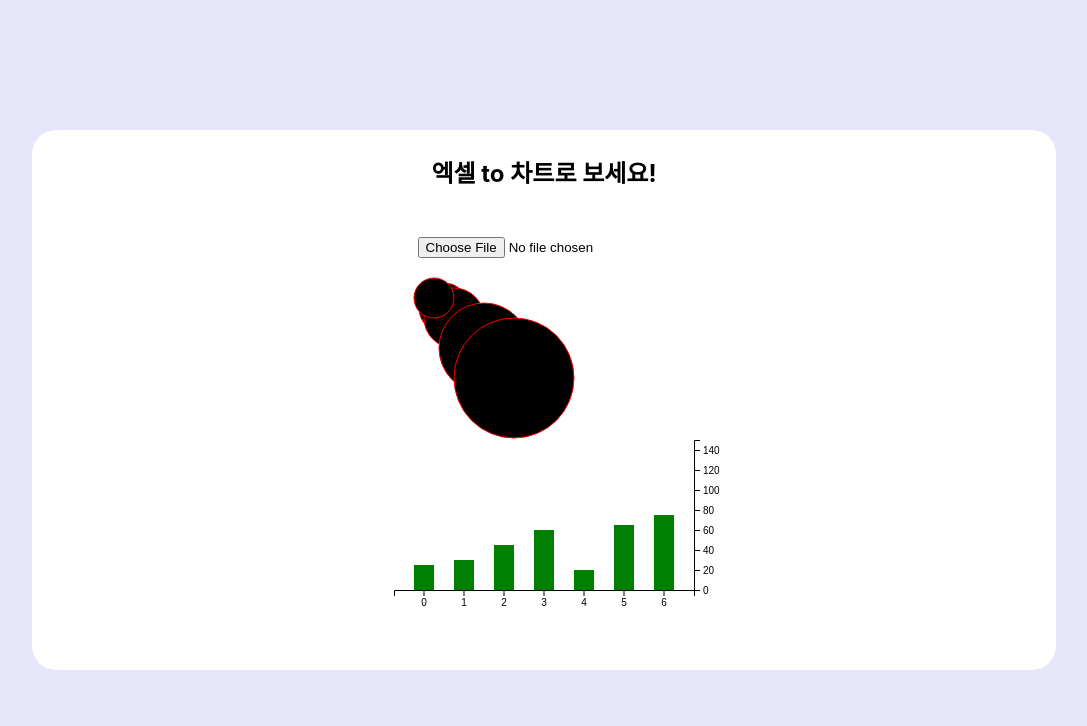
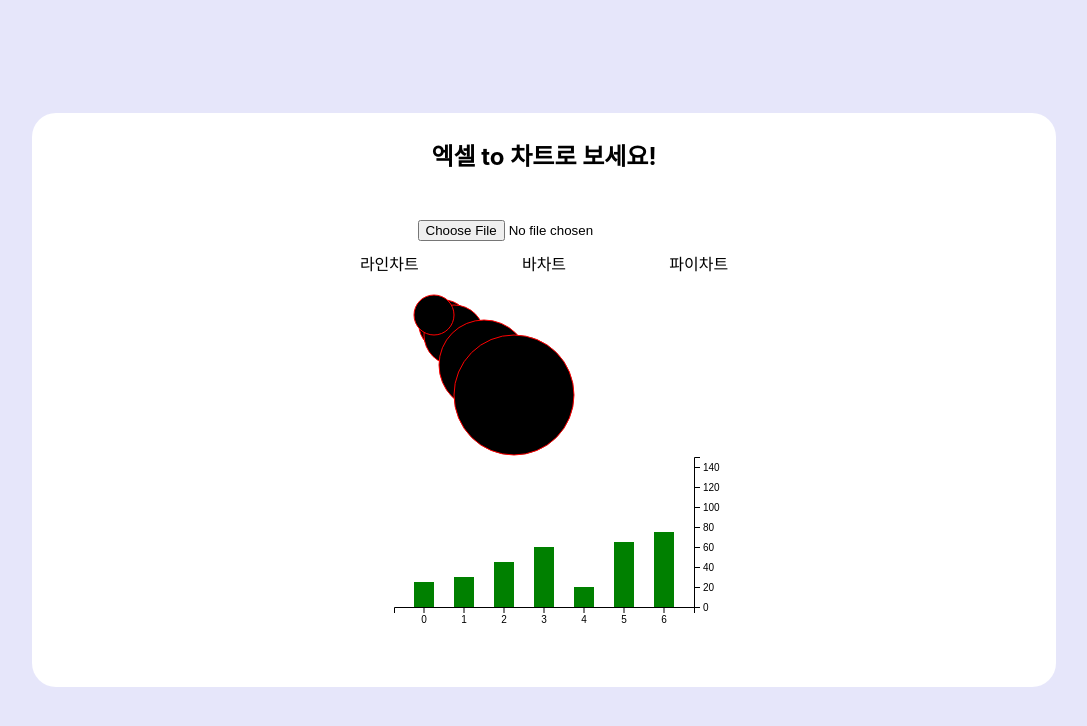
Before and after one commit to ybw903/ShowChart, a React (Create React App) app: page / in a window 1280 px wide. Shown: the top 726 px of the page, without its empty margins (96-1183 px from the left). Built offline with nearby package versions, Linux system fonts and the light colour scheme.

Commit message:
add: create chart selection component

```diff
--- a/src/components/ChartSelection/index.tsx
+++ b/src/components/ChartSelection/index.tsx
@@ -1,13 +1,14 @@
+import './style.css';
 export default function ChartSelection() {
     return (
         <nav>
-            <div>
+            <div className="icon-wrap">
                 라인차트
             </div>
-            <div>
+            <div className="icon-wrap">
                 바차트
             </div>
-            <div>
+            <div className="icon-wrap">
                 파이차트
             </div>
         </nav>
--- a/src/components/ChartSelection/style.css
+++ b/src/components/ChartSelection/style.css
@@ -0,0 +1,13 @@
+nav {
+    margin-top: 10px;
+    display: flex;
+    justify-content: space-around;
+    width: 50%;
+
+}
+
+nav .icon-wrap {
+    flex: 1;
+    text-align: center;
+    height: 100%;
+}
--- a/src/components/Content/index.tsx
+++ b/src/components/Content/index.tsx
@@ -3,6 +3,7 @@ import './style.css';
 import XLSX from 'xlsx';
 import Chart from '../Chart';
 import Line from '../Chart/Line';
+import ChartSelection from '../ChartSelection';
 export default function Content() {
 
     const fileHandler = (e:React.ChangeEvent<HTMLInputElement>) => {
@@ -27,6 +28,7 @@ export default function Content() {
     return(
         <div className='content'>
             <input type='file' onChange={fileHandler}/>
+            <ChartSelection/>
             <Chart/>
             <Line/>
         </div>
```
